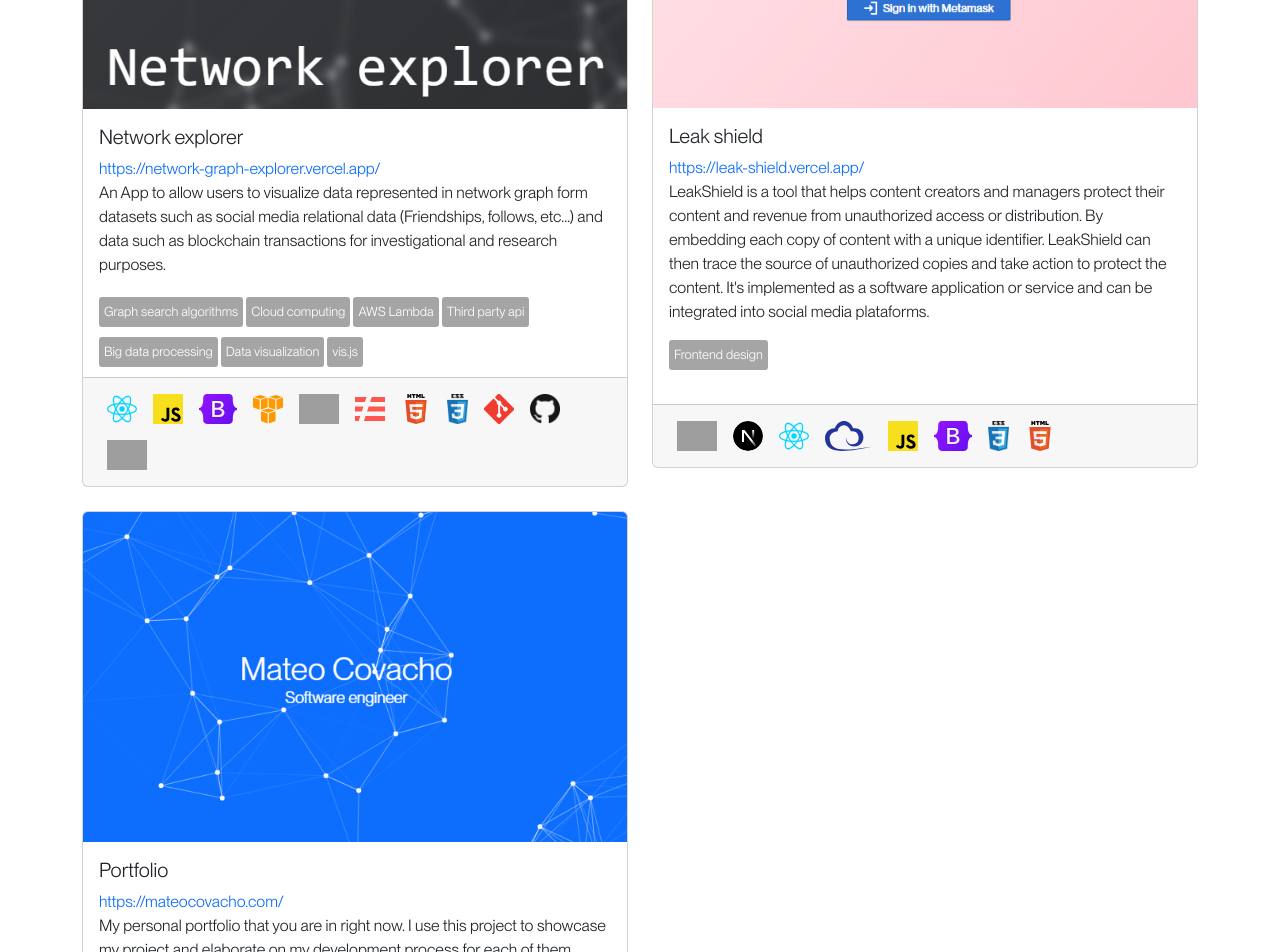
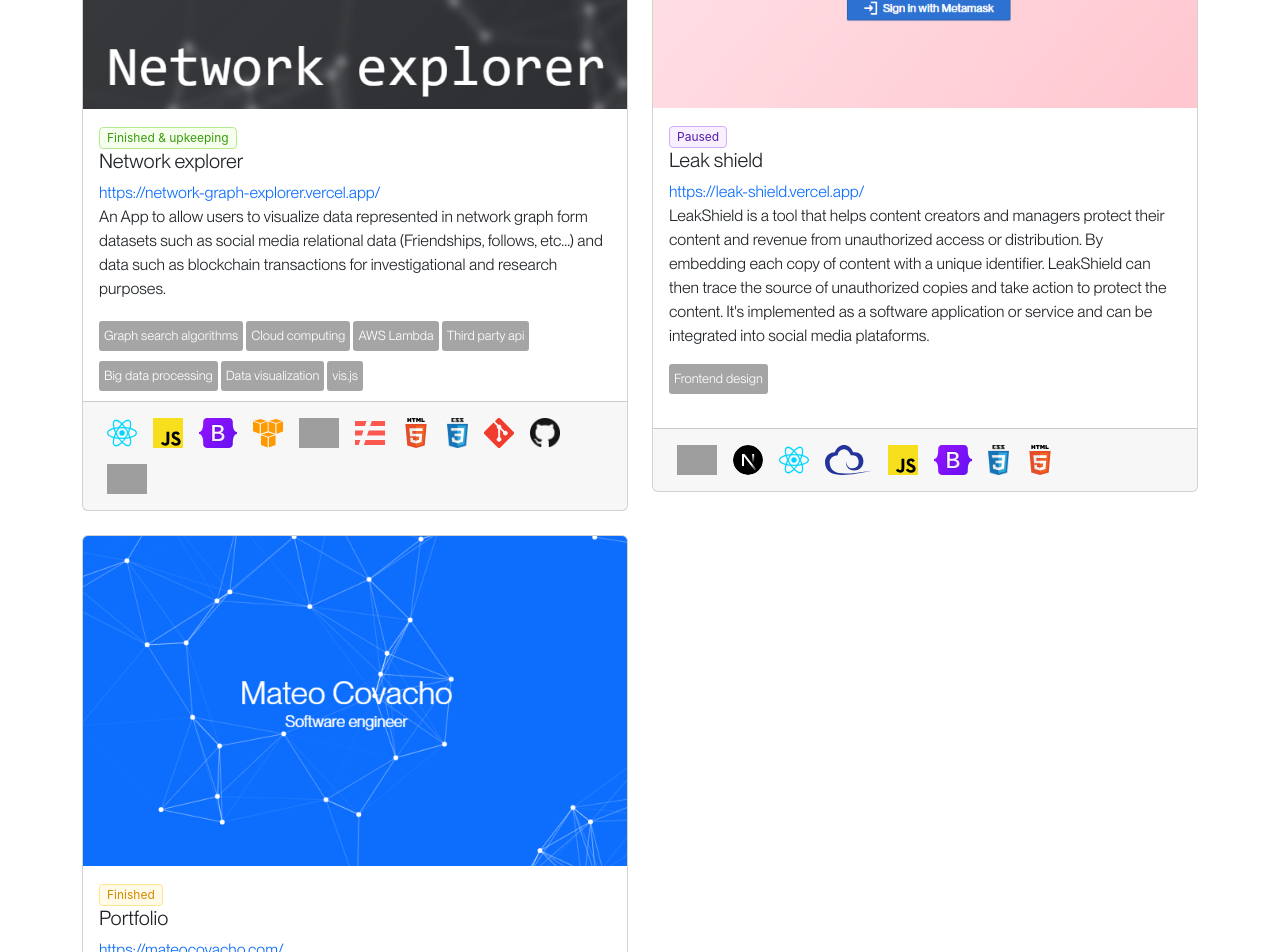
Before and after one commit to mateo-covacho/portfolio-mk2, a React (Create React App) app: page / in a window 1280 px wide. Shown: the part 3220-4172 px from the top of the page. Built offline with nearby package versions, Linux system fonts and the light colour scheme; grey boxes are pictures that could not be loaded; a web font is replaced by a local one.

Commit message:
added tags

```diff
--- a/package.json
+++ b/package.json
@@ -12,6 +12,7 @@
     "@testing-library/jest-dom": "^5.16.4",
     "@testing-library/react": "^13.3.0",
     "@testing-library/user-event": "^13.5.0",
+    "antd": "^5.3.3",
     "aos": "^2.3.4",
     "bootstrap": "^5.2.0",
     "leva": "^0.9.30",
--- a/src/app.jsx
+++ b/src/app.jsx
@@ -68,7 +68,7 @@ import network_explorer_img from "./Resources/imgs/network_explorer.PNG";
 
 import Networkexplorer from "./components/Networkexplorer.jsx";
 import Portfolio from "./components/Portfolio.jsx";
-
+import { Divider, Space, Tag } from "antd";
 function App() {
   const [showNetworkExplorer, setShowNetworkExplorer] = useState(false);
   const [showPortfolio, setShowPortfolio] = useState(false);
@@ -188,6 +188,7 @@ function App() {
       ],
       github: "https://github.com/mateo-covacho/graph-app",
       tags: ["Graph search algorithms", "Cloud computing", "AWS Lambda", "Third party api", "Big data processing", "Data visualization", "vis.js"],
+      status: "Finished & upkeeping",
     },
     {
       img: leak_shield_img,
@@ -199,6 +200,7 @@ function App() {
       techString: ["blueprintjs_logo", "next_js_logo", "reactjs_logo", "ethers_logo", "javascript_logo", "bootstrap_logo", "css_logo", "html5_logo"],
       github: "https://github.com/mateo-covacho/portfolio-mk2",
       tags: ["Frontend design"],
+      status: "Paused",
     },
     {
       img: portfolio,
@@ -210,6 +212,7 @@ function App() {
       techString: ["reactjs_logo", "javascript_logo", "bootstrap_logo", "html5_logo", "css_logo", "git_logo", "github_logo"],
       github: "https://github.com/mateo-covacho/portfolio-mk2",
       tags: ["Frontend design"],
+      status: "Finished",
     },
   ]);
 
@@ -777,6 +780,24 @@ function App() {
                   >
                     <Card.Img variant='top' src={project.img} style={{ maxHeight: "330px" }} />
                     <Card.Body>
+                      <Space size={[0, 8]} wrap>
+                        {/*
+												<Tag color='magenta'>magenta</Tag>
+                        <Tag color='red'>red</Tag>
+                        <Tag color='volcano'>volcano</Tag>
+                        <Tag color='orange'>orange</Tag>
+                        <Tag color='gold'>gold</Tag>
+                        <Tag color='lime'>lime</Tag>
+                        <Tag color='green'>green</Tag>
+                        <Tag color='cyan'>cyan</Tag>
+                        <Tag color='blue'>blue</Tag>
+                        <Tag color='geekblue'>geekblue</Tag>
+                        <Tag color='purple'>purple</Tag>
+											*/}
+                        {project.status === "Finished & upkeeping" ? <Tag color='green'>{project.status}</Tag> : null}
+                        {project.status === "Paused" ? <Tag color='purple'>{project.status}</Tag> : null}
+                        {project.status === "Finished" ? <Tag color='gold'>{project.status}</Tag> : null}
+                      </Space>
                       <Card.Title>{project.tittle}</Card.Title>
                       <Card.Link>{project.link}</Card.Link>
                       <Card.Text style={{ minHeight: "100px" }}>{project.body}</Card.Text>
```
Also changed, not shown: 1 other file (tests, documents, lock files or other folders).
